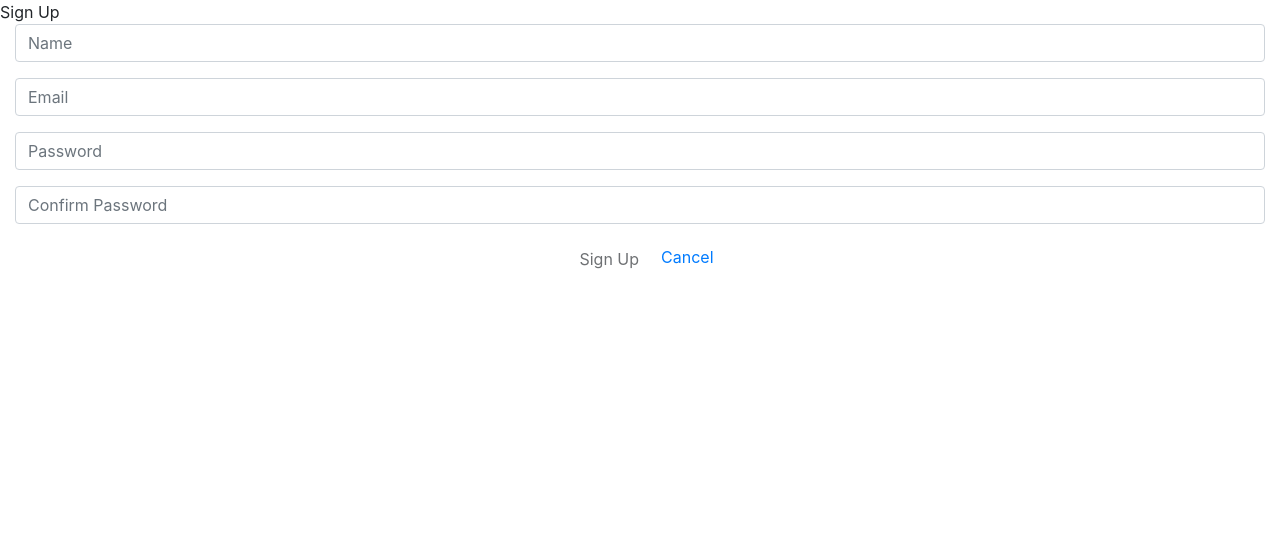
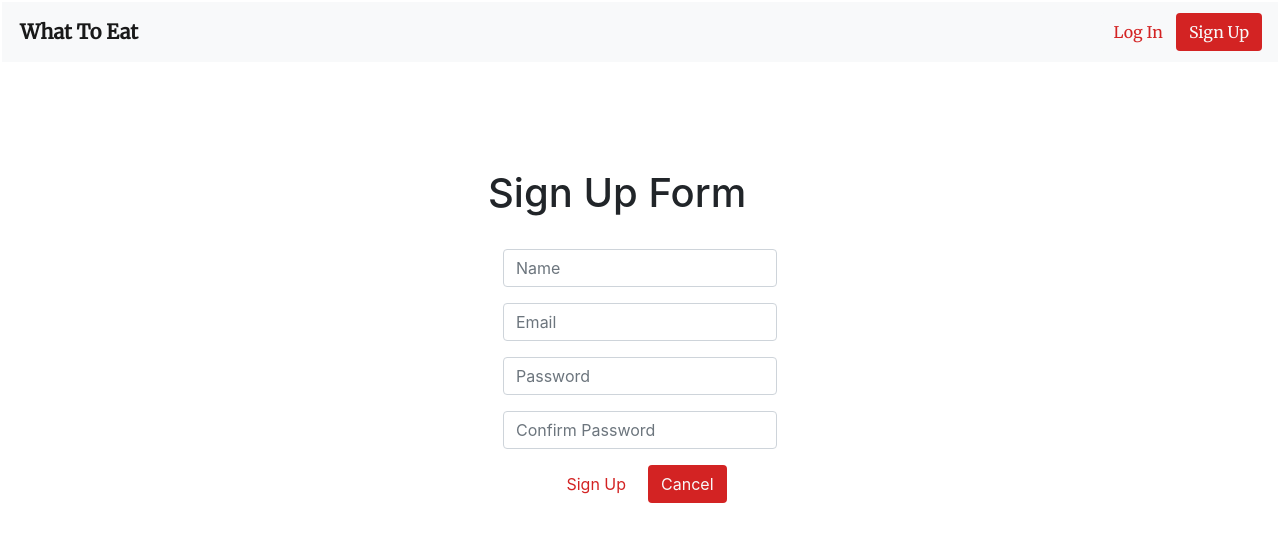
Before and after one commit to alynguyen/what-to-eat, a React (Create React App) app: page /signup in a window 1280 px wide. Shown: the top 542 px of the page. Built offline with nearby package versions, Linux system fonts and the light colour scheme; no server answers; what google-maps-react would draw is missing.

Commit message:
style login/signup

```diff
--- a/src/components/NavBar/NavBar.jsx
+++ b/src/components/NavBar/NavBar.jsx
@@ -5,34 +5,29 @@ import './Navbar.css';
 
 const NavBar = (props) => {
     let nav = props.user ?
-      <Button
-        variant="danger"
+      <button
+        className="btn-custom"
         onClick={props.handleLogout}
       >
         Log Out
-      </Button>
+      </button>
     :
       <div>
         <Link to='/login'>
           <button className="btn-out">Log In</button>
         </Link>
         <Link to='/signup'>
-          {/* <Button variant="danger">Sign Up</Button> */}
           <button className="btn-custom">Sign Up</button>
         </Link>
        </div>
   return (
     <div className="Navbar">
     <Navbar bg="light" variant="light">
-      <Navbar.Brand href="/">What To Eat</Navbar.Brand>
-        <Nav className="mr-auto">
-          {/* <Nav.Link to='/' className="navbar-item">
-            Home
-            </Nav.Link>
-            <Nav.Link to='/show' className="navbar-item">
-            Show
-          </Nav.Link> */}
-        </Nav>
+      <Navbar.Brand href="/">
+        <p className="Navbar-Logo">What To Eat</p>
+      </Navbar.Brand>
+      <Nav className="mr-auto">
+      </Nav>
         {nav}
     </Navbar>
     </div>
--- a/src/components/NavBar/Navbar.css
+++ b/src/components/NavBar/Navbar.css
@@ -1,4 +1,15 @@
 .Navbar {
   font-family: 'Merriweather';
   font-weight: bold;
+  padding: 2px;
 }
+
+.Navbar-Logo {
+  margin: 0;
+  border: 2px solid #F8F9FA;
+}
+
+.Navbar-Logo:hover {
+  /* text-decoration: underline; */
+  border-bottom: 2px solid black;
+}
--- a/src/components/Reviews/Reviews.css
+++ b/src/components/Reviews/Reviews.css
@@ -1,6 +1,10 @@
 .Reviews {
   padding: 1em;
   line-height: 1.5;
+}
+
+.Reviews-ProfileImg:hover {
+  cursor: pointer
 }
 
 .Reviews h1 {
@@ -17,6 +21,10 @@
   margin-right: 1.8em;
 }
 
+.Reviews-P:hover {
+  cursor: pointer;
+}
+
 .media-body p {
   margin-right: 1em;
 }
--- a/src/components/Reviews/Reviews.jsx
+++ b/src/components/Reviews/Reviews.jsx
@@ -12,9 +12,10 @@ const Reviews = (props) => {
           <img
             width={64}
             height={64}
-            className="mr-3"
+            className="mr-3 Reviews-ProfileImg"
             src={review.user.image_url}
             alt={review.user.name}
+            onClick={() => window.open(review.user.profile_url, "_blank")}
             />
           <Media.Body>
               <div className="Reviews-Name">
@@ -24,7 +25,10 @@ const Reviews = (props) => {
                 </Moment>
               </div>
               <img className="Reviews-Img" src={props.stars[review.rating]} alt={review.rating} />
-            <p>{review.text}</p>
+            <p
+              className="Reviews-P"
+              onClick={() => window.open(review.url, "_blank")}
+            >{review.text}</p>
           </Media.Body>
         </Media>
       ))}
--- /dev/null
+++ b/src/components/SignupForm/SignupForm.css
@@ -0,0 +1,14 @@
+.SignupForm {
+  font-family: 'Merriweather'
+}
+
+.SignupForm-Container {
+  display: flex;
+  justify-content: center;
+  align-items: center;
+  height: 70vh;
+}
+
+.SignupForm-Container h1 {
+  margin-bottom: 2rem;
+}
--- a/src/components/SignupForm/SignupForm.jsx
+++ b/src/components/SignupForm/SignupForm.jsx
@@ -1,6 +1,8 @@
 import React, { Component } from 'react';
 import { Link } from 'react-router-dom';
 import userService from '../../services/userService';
+import Navbar from '../../components/Navbar/Navbar';
+import './SignupForm.css'
 
 class SignupForm extends Component {
 
@@ -38,8 +40,11 @@ class SignupForm extends Component {
   render() {
     return (
       <div>
-        <header className="header-footer">Sign Up</header>
+        <Navbar />
+        <header className="header-footer"></header>
+        <div className="SignupForm-Container">
           <form className="form-horizontal" onSubmit={this.handleSubmit} >
+            <h1> Sign Up Form</h1>
             <div className="form-group">
               <div className="col-sm-12">
                 <input type="text" className="form-control" placeholder="Name" value={this.state.name} name="name" onChange={this.handleChange} />
@@ -62,11 +67,12 @@ class SignupForm extends Component {
             </div>
             <div className="form-group">
               <div className="col-sm-12 text-center">
-              <button className="btn btn-default" disabled={this.isFormInvalid()}>Sign Up</button>&nbsp;&nbsp;
-              <Link to='/'>Cancel</Link>
+                <button className="btn-out btn-login" disabled={this.isFormInvalid()}>Sign Up</button>&nbsp;&nbsp;
+                <Link className="btn-custom link" to='/'>Cancel</Link>
               </div>
             </div>
           </form>
+        </div>
       </div>
     );
   }
--- a/src/index.css
+++ b/src/index.css
@@ -102,3 +102,15 @@ code {
   border-radius: 0.25rem;
   transition: color 0.15s ease-in-out, background-color 0.15s ease-in-out, border-color 0.15s ease-in-out, box-shadow 0.15s ease-in-out;
 }
+
+.btn-out:hover {
+  text-decoration: underline;
+}
+
+.btn-login {
+  background-color: white;
+}
+
+.btn-login:hover {
+  cursor: pointer;
+}
--- a/src/pages/App/App.css
+++ b/src/pages/App/App.css
@@ -25,8 +25,6 @@
   font-family: 'Merriweather';
   font-size: .7em;
   color: grey;
-  /* border: 1px solid lightgrey; */
-  /* border-radius: 5px; */
   margin: .1em;
   padding: 2px 7px;
   text-align: center;
--- a/src/pages/App/App.jsx
+++ b/src/pages/App/App.jsx
@@ -140,8 +140,6 @@ export class App extends Component {
           />
           }/>
         <Route exact path='/' render={() =>
-          // this.state.results.length
-          // ?
           <MainPage
             handleSignupOrLogin={this.handleSignupOrLogin}
             handleLogout={this.handleLogout}
@@ -154,10 +152,6 @@ export class App extends Component {
             handleRandom={this.handleRandom}
             handleTerms={this.handleTerms}
           />
-          // :
-          // <LoadPage
-          //   user={this.state.user}
-          // />
           }/>
         <Route exact path='/:id' render={ props =>
           this.state.results.length
--- /dev/null
+++ b/src/pages/LoginPage/LoginPage.css
@@ -0,0 +1,14 @@
+.LoginPage {
+  font-family: 'Merriweather'
+}
+
+.LoginPage-Container {
+  display: flex;
+  justify-content: center;
+  align-items: center;
+  height: 70vh;
+}
+
+.LoginPage-Container h1 {
+  margin-bottom: 2rem;
+}
--- a/src/pages/LoginPage/LoginPage.jsx
+++ b/src/pages/LoginPage/LoginPage.jsx
@@ -1,7 +1,8 @@
 import React, { Component } from 'react';
 import { Link } from 'react-router-dom';
-// import './LoginPage.css';
+import Navbar from '../../components/Navbar/Navbar';
 import userService from '../../services/userService';
+import './LoginPage.css'
 
 class LoginPage extends Component {
 
@@ -34,8 +35,11 @@ class LoginPage extends Component {
   render() {
     return (
       <div className="LoginPage">
-        <header className="header-footer">Log In</header>
+        <Navbar />
+        <header className="header-footer"></header>
+        <div className="LoginPage-Container">
           <form className="form-horizontal" onSubmit={this.handleSubmit} >
+            <h1>Email / Password</h1>
             <div className="form-group">
               <div className="col-sm-12">
                 <input type="email" className="form-control" placeholder="Email" value={this.state.email} name="email" onChange={this.handleChange} />
@@ -48,11 +52,12 @@ class LoginPage extends Component {
             </div>
             <div className="form-group">
               <div className="col-sm-12 text-center">
-              <button className="btn btn-default">Log In</button>&nbsp;&nbsp;&nbsp;
-              <Link to='/'>Cancel</Link>
+                <button className="btn-out btn-login">Log In</button>&nbsp;&nbsp;&nbsp;
+                <Link to='/' className="btn-custom link">Cancel</Link>
               </div>
             </div>
           </form>
+        </div>
       </div>
     );
   }
--- a/src/pages/ShowPage/ShowPage.css
+++ b/src/pages/ShowPage/ShowPage.css
@@ -83,6 +83,9 @@
 }
 
 .ShowPage-BtnNext {
+  text-align: center;
+  justify-content: center;
   margin-top: 1rem;
   margin-bottom: 1rem;
+  width: 60rem;
 }
```
Lines whose indentation alone changed are shown as unchanged.
